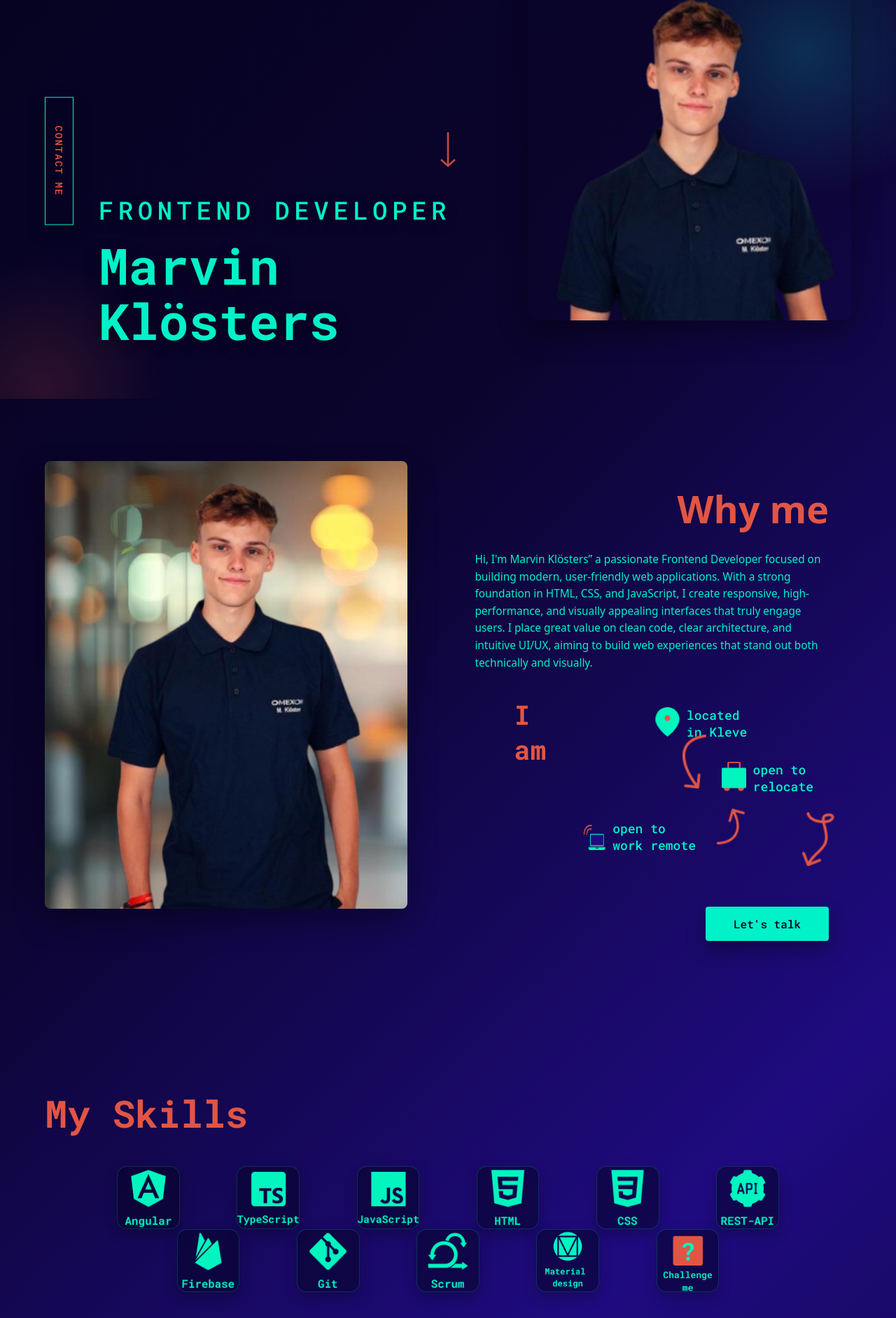
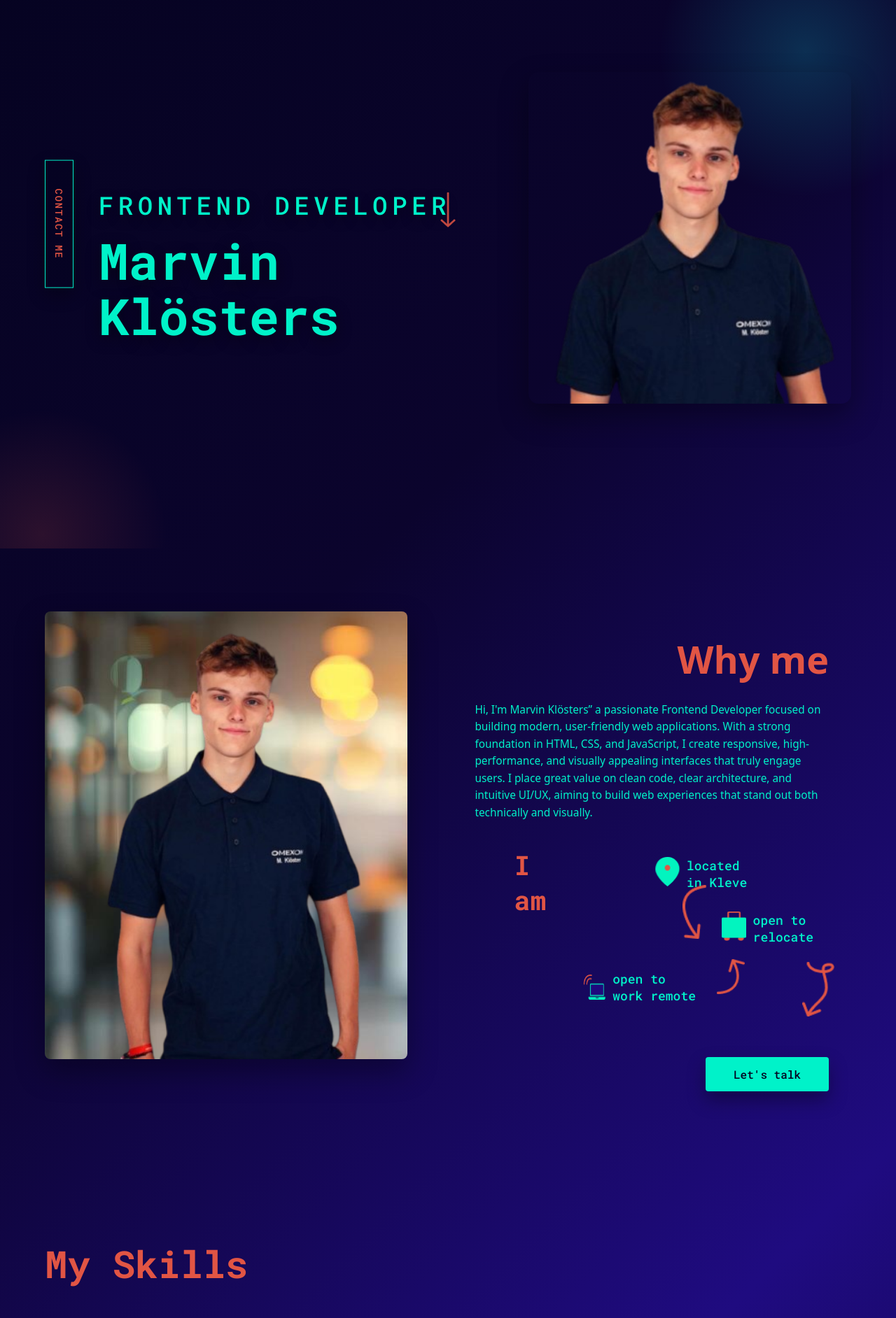
Before and after one commit to MarvinKloe47/Portfolio, an Angular app: page / in a window 1280 px wide. Shown: the part 200-2084 px from the top of the page at 70% size. Built offline with nearby package versions, Linux system fonts and the light colour scheme.

Commit message:
style: fix herox Section

```diff
--- a/src/app/core/components/header/header.component.ts
+++ b/src/app/core/components/header/header.component.ts
@@ -24,12 +24,10 @@ export class HeaderComponent {
     document.body.classList.remove('noScroll');
   }
 
-  /* ✅ Sprache setzen */
   setLang(lang: Lang): void {
     this.translate.setLang(lang);
   }
 
-  /* ✅ Aktuelle Sprache abfragen (für Active-State) */
   get currentLang(): Lang {
     return this.translate.getLang();
   }
--- a/src/app/sections/contact/contact.component.scss
+++ b/src/app/sections/contact/contact.component.scss
@@ -429,7 +429,6 @@
     height: 18px;
   }
 
-  /* Pfeil unten rechts */
   .contact-arrow {
     position: fixed;
     right: 22px;
--- a/src/app/sections/hero/hero.component.scss
+++ b/src/app/sections/hero/hero.component.scss
@@ -1,10 +1,10 @@
 .hero {
   position: relative;
-  min-height: 70vh;
-  padding: clamp(24px, 6vw, 40px) var(--page-pad) clamp(40px, 7vw, 72px);
+  min-height: 100vh;
+  padding: clamp(24px, 6vw, 40px) var(--page-pad) clamp(20px, 5vw, 48px);
   box-sizing: border-box;
   display: flex;
-  align-items: flex-end;
+  align-items: center;
   justify-content: space-between;
 
   width: 100%;
@@ -95,6 +95,7 @@
   top: 42%;
   margin-left: 0;
   transform: translateY(-50%);
+  z-index: 2;
   padding: 40px 10px;
 
   writing-mode: vertical-rl;
@@ -121,6 +122,7 @@
   left: 50%;
   top: 40%;
   transform: translate(-50%, -50%);
+  z-index: 2;
   font-size: 28px;
   color: #E15544;
   opacity: 0.85;
@@ -164,7 +166,7 @@
 @media (max-width: 900px) {
   .hero {
     padding: 32px var(--page-pad) 56px;
-    min-height: auto;
+    min-height: 100vh;
 
 
     flex-direction: column;
--- a/src/app/sections/skills/skills.component.html
+++ b/src/app/sections/skills/skills.component.html
@@ -4,7 +4,7 @@
 
   <div class="skills-rows desktop-only">
     <div class="skills-row">
-      <div class="skill" *ngFor="let skill of skillsTop">
+      <div class="skill" *ngFor="let skill of skillsTop" [attr.data-skill]="skill.name">
         <div class="skill-icon">
           <img [src]="skill.icon" [alt]="skill.name" />
         </div>
@@ -12,7 +12,7 @@
     </div>
 
     <div class="skills-row">
-      <div class="skill" *ngFor="let skill of skillsBottom">
+      <div class="skill" *ngFor="let skill of skillsBottom" [attr.data-skill]="skill.name">
         <div class="skill-icon">
           <img [src]="skill.icon" [alt]="skill.name" />
         </div>
--- a/src/app/sections/skills/skills.component.scss
+++ b/src/app/sections/skills/skills.component.scss
@@ -16,15 +16,21 @@
 .skills-rows {
   display: flex;
   flex-direction: column;
-  gap: 48px;
+  gap: clamp(72px, 9vw, 140px);
+  padding-left: clamp(40px, 6vw, 120px);
 }
 
 
 .skills-row {
   display: flex;
   flex-wrap: wrap;
-  gap: clamp(24px, 4vw, 60px);
-  justify-content: center;
+  gap: clamp(48px, 7vw, 120px);
+  justify-content: flex-start;
+  width: 100%;
+}
+
+.skills-row + .skills-row {
+  margin-top: clamp(16px, 3vw, 48px);
 }
 
 
@@ -32,8 +38,8 @@
   display: flex;
   flex-direction: column;
   align-items: center;
-  gap: 12px;
-  min-width: 120px;
+  gap: 20px;
+  min-width: 130px;
   text-align: center;
   cursor: default;
 
@@ -46,10 +52,10 @@
   display: flex;
   align-items: center;
   justify-content: center;
-  background: rgba(5, 3, 32, 0.5);
-  border: 1px solid rgba(0, 242, 201, 0.18);
-  border-radius: 14px;
-  box-shadow: 0 8px 18px rgba(0, 0, 0, 0.25);
+  background: transparent;
+  border: none;
+  border-radius: 0;
+  box-shadow: none;
 }
 
 .skill-icon img {
@@ -71,6 +77,7 @@
   transform: translateY(-4px);
   filter: brightness(1.15);
 }
+
 
 
 .desktop-only { display: block; }
--- a/src/app/services/translation/translation.service.ts
+++ b/src/app/services/translation/translation.service.ts
@@ -421,7 +421,6 @@ export class TranslationService {
     try {
       window.localStorage.setItem(this.storageKey, lang);
     } catch {
-      // ignore storage errors (e.g. blocked in privacy mode)
     }
   }
 }
--- a/src/styles.scss
+++ b/src/styles.scss
@@ -1,38 +1,30 @@
-/* You can add global styles to this file, and also import other style files */
 @import url('https://fonts.googleapis.com/css2?family=Roboto+Mono:wght@500;700&display=swap');
 
 :root {
-  /* Sticky header offsets */
   --header-height: 104px;
   --header-height-mobile: 98px;
   --page-pad: clamp(20px, 5vw, 80px);
   --section-pad-y: clamp(56px, 7vw, 96px);
   --section-pad-y-tight: clamp(40px, 6vw, 80px);
 
-  /* Main Background Colors (from your design) */
   --bg-dark: #0B042D;
   --bg-darker: #050320;
   --bg-dark-20: rgba(11, 4, 45, 0.2);
 
-  /* Gradient */
   --bg-gradient: radial-gradient(
     circle at 20% 20%,
     var(--bg-dark),
     var(--bg-darker) 70%
   );
 
-  /* Accent colors */
   --primary: #13f2ff;
   --accent: #ff5b2e;
 
-  /* Text */
   --text-main: #ffffff;
   --text-muted: #9aa0ff;
 
-  /* Layout */
   --max-width: 1200px;
 
-  /* Visual */
   --glass: rgba(5, 3, 32, 0.55);
   --glass-border: rgba(255, 255, 255, 0.08);
   --glow: 0 18px 40px rgba(0, 0, 0, 0.35);
@@ -50,8 +42,8 @@ body {
   background: linear-gradient(135deg, #050320 0%, #0B042D 22%, #1F0B80 45%, #0B042F 70%, #241085 100%);
   color: var(--text-main);
   overflow-x: clip;
-  scrollbar-width: none; /* Firefox */
-  -ms-overflow-style: none; /* IE/Edge Legacy */
+  scrollbar-width: none;
+  -ms-overflow-style: none;
 }
 
 body::-webkit-scrollbar,
@@ -102,9 +94,9 @@ section[id] {
   }
 }
 main {
-  max-width: var(--max-width);      /* z. B. 1200px */
+  max-width: var(--max-width);
   margin: 0 auto;
-  padding: 0 40px 80px;             /* LINKS/RECHTS Rand + unten Abstand */
+  padding: 0 40px 80px;
   box-sizing: border-box;
 }
 
```
